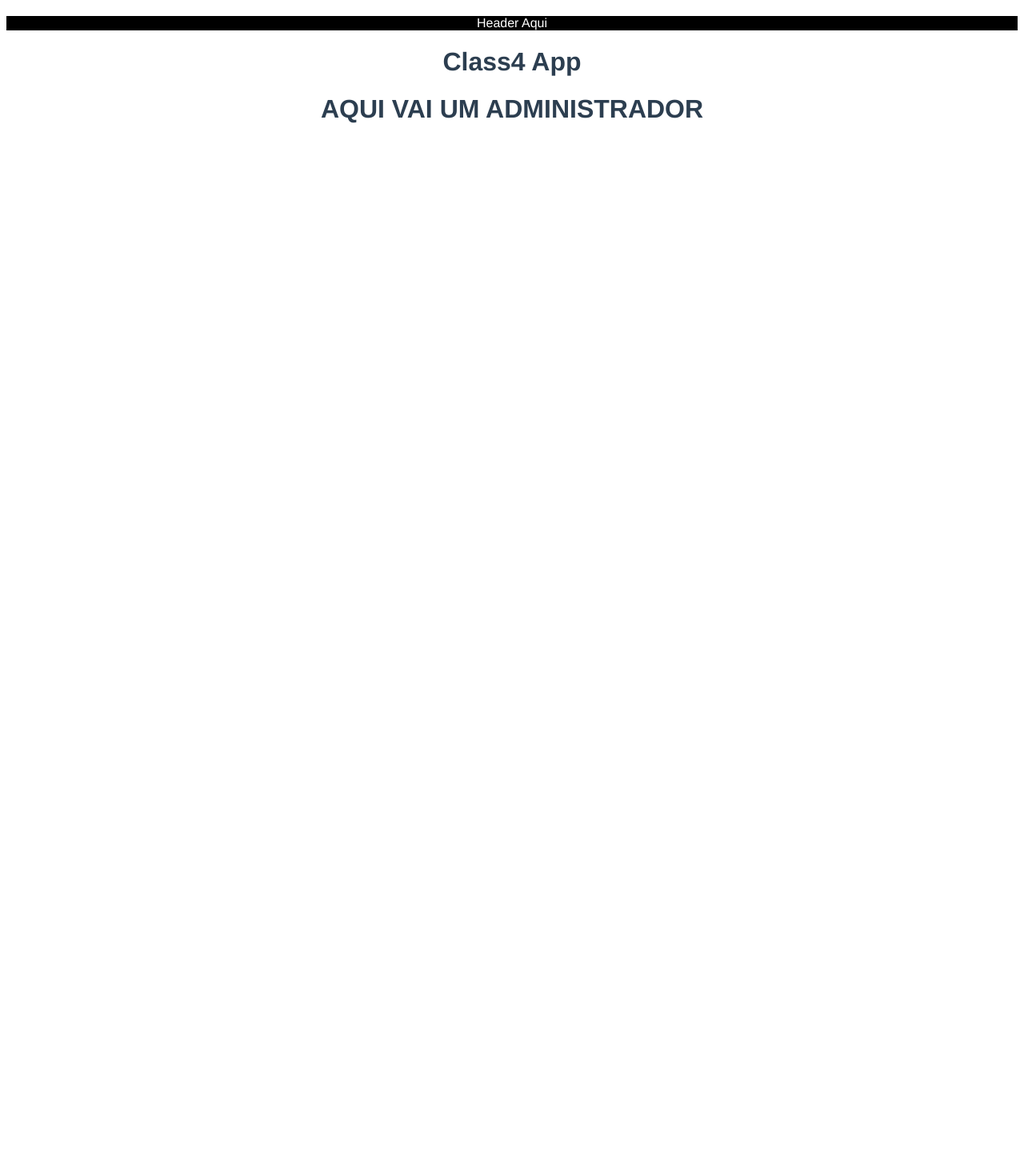
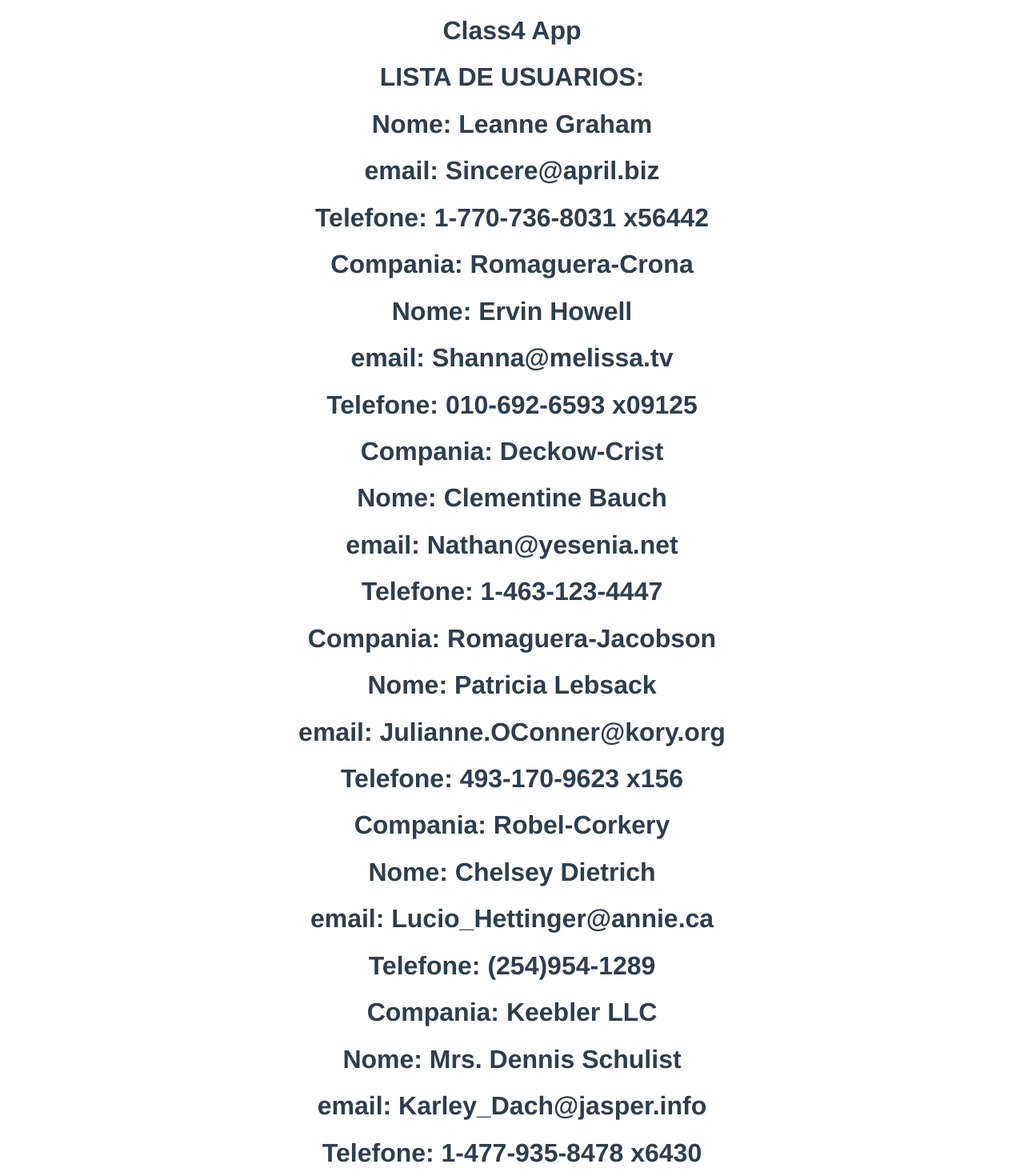
Before and after one commit to Thiago-cez/Vue3, a Vue app in the folder aprendendo-vue/: page / in a window 1280 px wide. Shown: the part 40-1510 px from the top of the page at 80% size. Before the commit the page ends 800 px from the top, so only its background shows below. Built offline with nearby package versions, Linux system fonts and the light colour scheme.

Commit message:
feat:finish Class 5

```diff
--- a/aprendendo-vue/src/App.vue
+++ b/aprendendo-vue/src/App.vue
@@ -1,37 +1,169 @@
 <template>
-  <TheHeader v-if="showHeader"/>
   <HelloWorld msg="Class4 App"/>
+  <h1>LISTA DE USUARIOS: </h1>
+  <div
+      v-for="usuario in users"
+      v-bind:key="usuario.id"
+   >
+    <h1>Nome: {{ usuario.name }}</h1>
+    <h1>email: {{ usuario.email }}</h1>
+    <h1>Telefone: {{ usuario.phone }}</h1>
+    <h1>Compania: {{ usuario.company.name }}</h1>
+  </div>
 
-  <div v-if="estadoCondicao === 'admin'">
-        <h1>AQUI VAI UM ADMINISTRADOR</h1>
-    </div>
-
-    <div v-else-if="estadoCondicao === 'user'">
-        <h1>AQUI VAI UM USUARIO</h1>
-    </div>
-
-    <div v-else-if="estadoCondicao === 'owner'">
-        <h1>AQUI VAI O DONO</h1>
-    </div>
-
-    <div v-else>AQUI VAI A SOBRA</div>
 </template>
 
 <script>
 import HelloWorld from './components/HelloWorld.vue'
-import TheHeader from './components/TheHeader.vue'
 
 export default {
   name: 'App',
   components: {
-    HelloWorld,
-    TheHeader
+    HelloWorld
   },
 
   data() {
        return {
-        showHeader: true,
-        estadoCondicao: "admin"
+        users: [
+                    {
+                      "id": 1,
+                      "name": "Leanne Graham",
+                      "username": "Bret",
+                      "email": "Sincere@april.biz",
+                      "address": {
+                        "street": "Kulas Light",
+                        "suite": "Apt. 556",
+                        "city": "Gwenborough",
+                        "zipcode": "92998-3874",
+                        "geo": {
+                          "lat": "-37.3159",
+                          "lng": "81.1496"
+                        }
+                      },
+                      "phone": "1-770-736-8031 x56442",
+                      "website": "hildegard.org",
+                      "company": {
+                        "name": "Romaguera-Crona",
+                        "catchPhrase": "Multi-layered client-server neural-net",
+                        "bs": "harness real-time e-markets"
+                      }
+                    },
+                    {
+                      "id": 2,
+                      "name": "Ervin Howell",
+                      "username": "Antonette",
+                      "email": "Shanna@melissa.tv",
+                      "address": {
+                        "street": "Victor Plains",
+                        "suite": "Suite 879",
+                        "city": "Wisokyburgh",
+                        "zipcode": "90566-7771",
+                        "geo": {
+                          "lat": "-43.9509",
+                          "lng": "-34.4618"
+                        }
+                      },
+                      "phone": "010-692-6593 x09125",
+                      "website": "anastasia.net",
+                      "company": {
+                        "name": "Deckow-Crist",
+                        "catchPhrase": "Proactive didactic contingency",
+                        "bs": "synergize scalable supply-chains"
+                      }
+                    },
+                    {
+                      "id": 3,
+                      "name": "Clementine Bauch",
+                      "username": "Samantha",
+                      "email": "Nathan@yesenia.net",
+                      "address": {
+                        "street": "Douglas Extension",
+                        "suite": "Suite 847",
+                        "city": "McKenziehaven",
+                        "zipcode": "59590-4157",
+                        "geo": {
+                          "lat": "-68.6102",
+                          "lng": "-47.0653"
+                        }
+                      },
+                      "phone": "1-463-123-4447",
+                      "website": "ramiro.info",
+                      "company": {
+                        "name": "Romaguera-Jacobson",
+                        "catchPhrase": "Face to face bifurcated interface",
+                        "bs": "e-enable strategic applications"
+                      }
+                    },
+                    {
+                      "id": 4,
+                      "name": "Patricia Lebsack",
+                      "username": "Karianne",
+                      "email": "Julianne.OConner@kory.org",
+                      "address": {
+                        "street": "Hoeger Mall",
+                        "suite": "Apt. 692",
+                        "city": "South Elvis",
+                        "zipcode": "53919-4257",
+                        "geo": {
+                          "lat": "29.4572",
+                          "lng": "-164.2990"
+                        }
+                      },
+                      "phone": "493-170-9623 x156",
+                      "website": "kale.biz",
+                      "company": {
+                        "name": "Robel-Corkery",
+                        "catchPhrase": "Multi-tiered zero tolerance productivity",
+                        "bs": "transition cutting-edge web services"
+                      }
+                    },
+                    {
+                      "id": 5,
+                      "name": "Chelsey Dietrich",
+                      "username": "Kamren",
+                      "email": "Lucio_Hettinger@annie.ca",
+                      "address": {
+                        "street": "Skiles Walks",
+                        "suite": "Suite 351",
+                        "city": "Roscoeview",
+                        "zipcode": "33263",
+                        "geo": {
+                          "lat": "-31.8129",
+                          "lng": "62.5342"
+                        }
+                      },
+                      "phone": "(254)954-1289",
+                      "website": "demarco.info",
+                      "company": {
+                        "name": "Keebler LLC",
+                        "catchPhrase": "User-centric fault-tolerant solution",
+                        "bs": "revolutionize end-to-end systems"
+                      }
+                    },
+                    {
+                      "id": 6,
+                      "name": "Mrs. Dennis Schulist",
+                      "username": "Leopoldo_Corkery",
+                      "email": "Karley_Dach@jasper.info",
+                      "address": {
+                        "street": "Norberto Crossing",
+                        "suite": "Apt. 950",
+                        "city": "South Christy",
+                        "zipcode": "23505-1337",
+                        "geo": {
+                          "lat": "-71.4197",
+                          "lng": "71.7478"
+                        }
+                      },
+                      "phone": "1-477-935-8478 x6430",
+                      "website": "ola.org",
+                      "company": {
+                        "name": "Considine-Lockman",
+                        "catchPhrase": "Synchronised bottom-line interface",
+                        "bs": "e-enable innovative applications"
+                      }
+                    }
+                  ]
        }
   }
 
```
